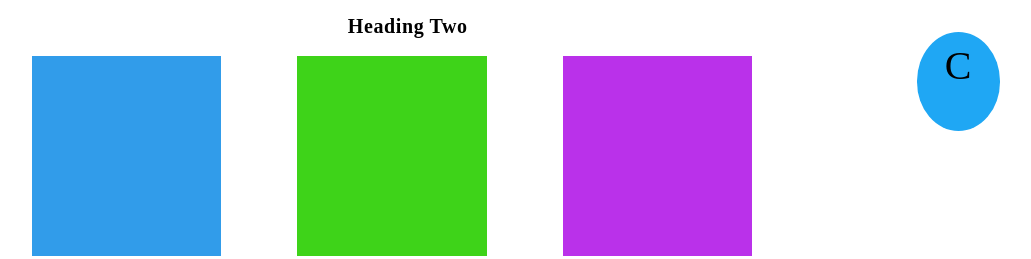
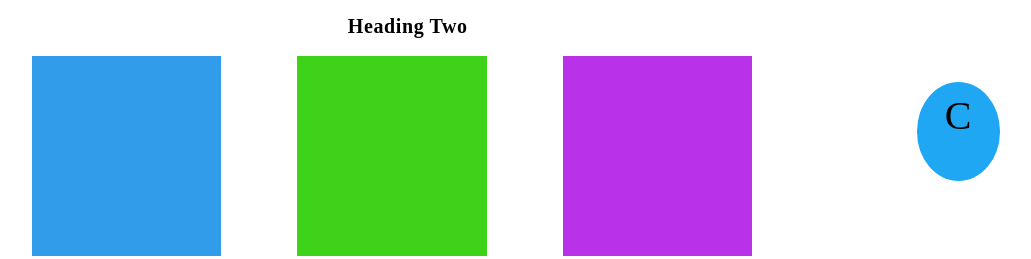
Before and after one commit to arunprakash09/Task-1, a plain HTML site: page index.html in a window 1280 px wide. Shown: the part 619-878 px from the top of the page, without its empty margins (229-1260 px from the left). Drawn offline with Linux system fonts and the light colour scheme.

Commit message:
Update style.css

```diff
--- a/style.css
+++ b/style.css
@@ -56,7 +56,7 @@ img {
   padding: 10px;
   margin-left: 90%;
   position: sticky;
-  bottom: 50;
+  bottom: 0;
 }
 .assert {
   font-family: inter;
```
